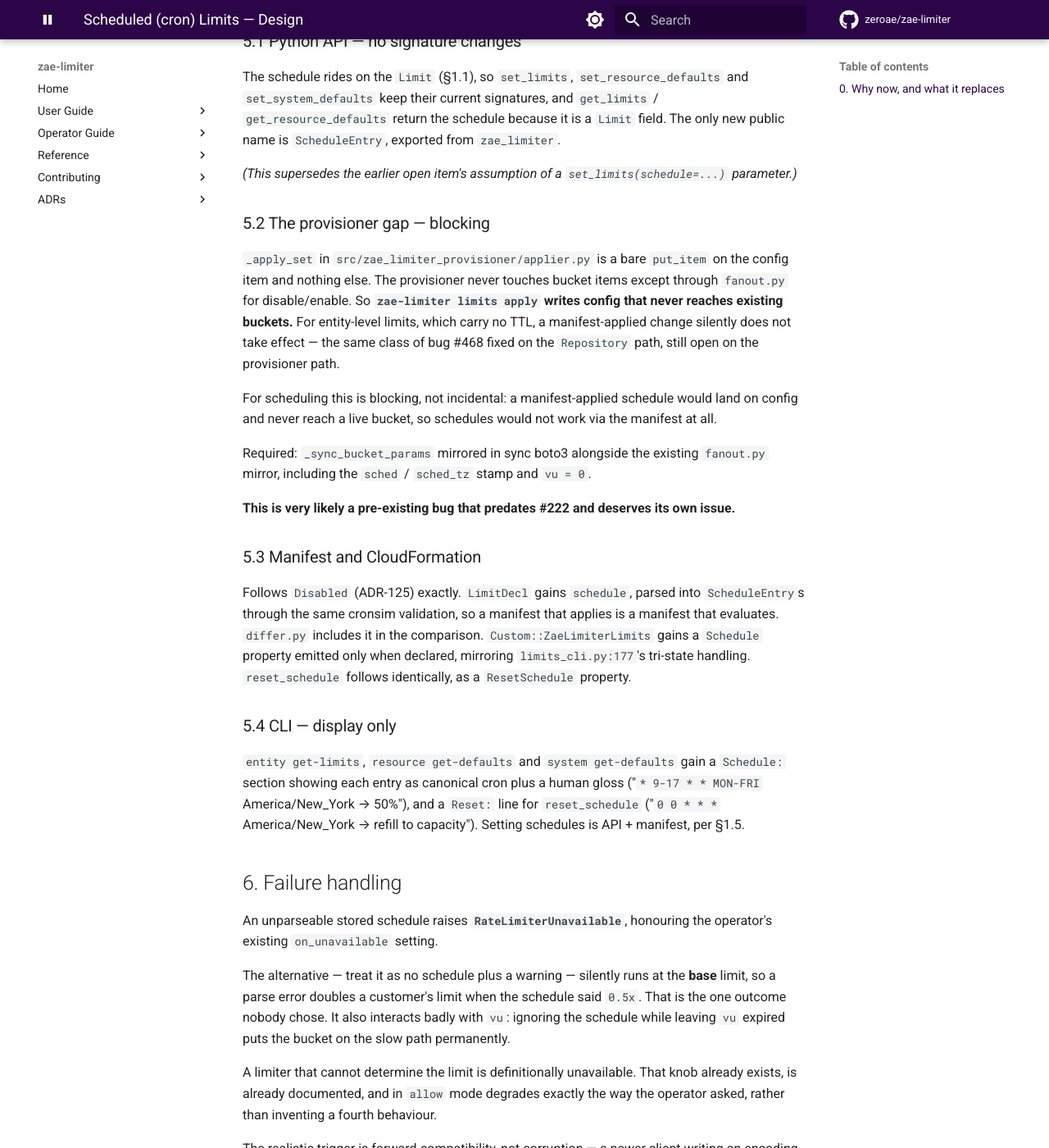
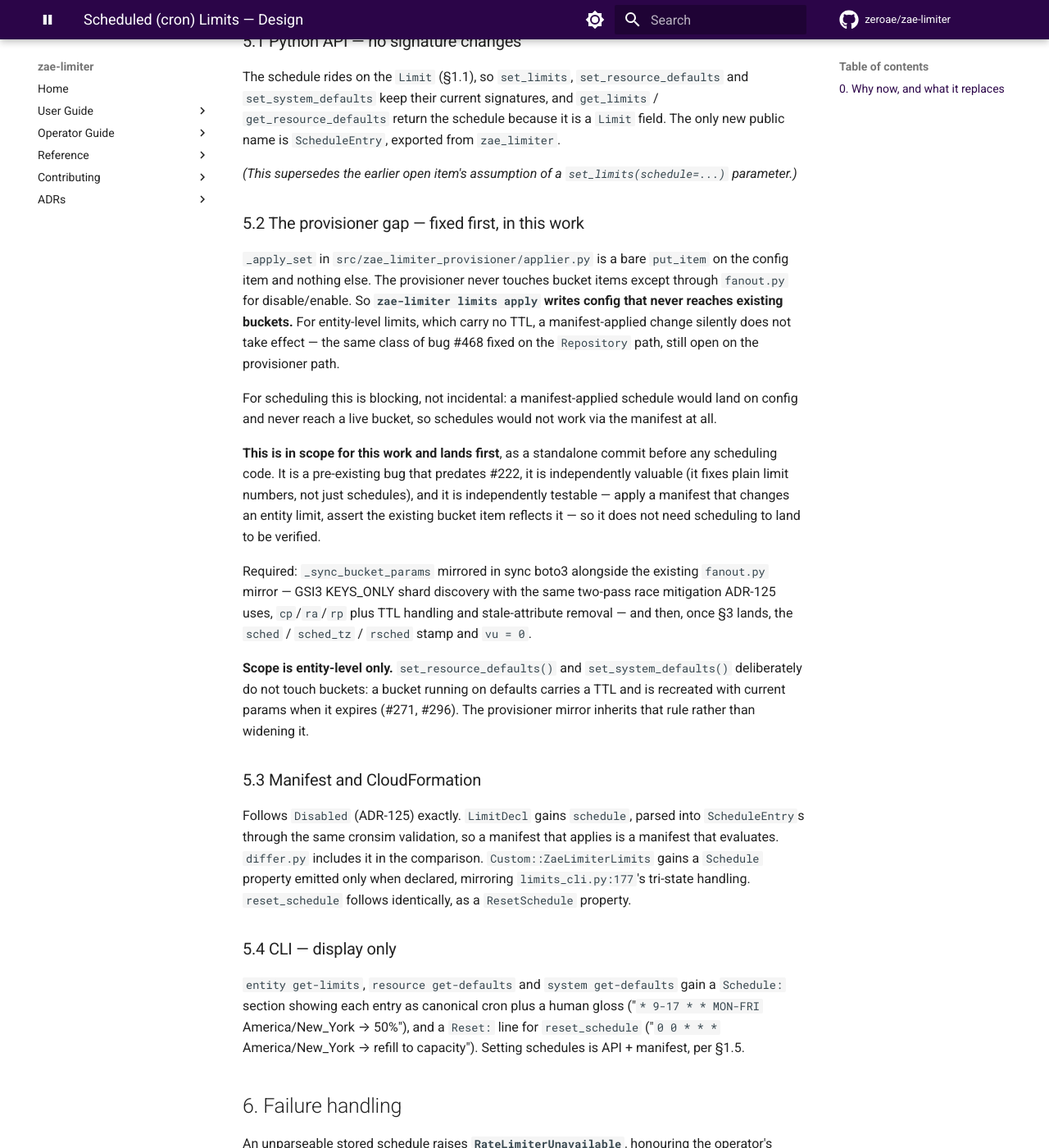
Before and after one commit to zeroae/zae-limiter, an MkDocs documentation site: the page built from docs/plans/2026-09-13-scheduled-limits-design.md, in a window 1280 px wide and 1400 px high, scrolled down 14123 px. Shown: the whole window at 82% size. Built offline with MkDocs 1.6.1 and Material for MkDocs 9.7.7, drawn with Linux system fonts in a browser that asks for light colours; comment, search, counter and statistics services are not loaded; the version menu is left out; some of the changed text lies outside the part shown.

Commit message:
📝 docs(plans): fold the provisioner bucket-sync fix into #222 scope
The provisioner's _apply_set never syncs bucket params, so `limits apply`
writes config that never reaches live buckets. It now lands first, as a
standalone commit before any scheduling code: it predates #222, fixes
plain limit numbers as well as schedules, and is testable on its own.

Scope is entity-level only — resource and system defaults deliberately
rely on bucket TTL (#271, #296), and the mirror inherits that rule.

Also records the matching known limitation: a resource- or system-level
schedule change reaches existing buckets only on TTL expiry, since a vu
boundary re-materialises from the item's own stamped sched.

Refs #222, #468, #271, #296

Co-Authored-By: Claude Opus 5 (1M context) <noreply@anthropic.com>
Claude-Session: https://claude.ai/code/session_01QdVj8nPhUwTz2aNJzMFqt5

```diff
--- a/docs/plans/2026-09-13-scheduled-limits-design.md
+++ b/docs/plans/2026-09-13-scheduled-limits-design.md
@@ -562,7 +562,7 @@ name is `ScheduleEntry`, exported from `zae_limiter`.
 *(This supersedes the earlier open item's assumption of a `set_limits(schedule=...)`
 parameter.)*
 
-### 5.2 The provisioner gap — blocking
+### 5.2 The provisioner gap — fixed first, in this work
 
 `_apply_set` in `src/zae_limiter_provisioner/applier.py` is a bare `put_item` on the config
 item and nothing else. The provisioner never touches bucket items except through `fanout.py`
@@ -574,10 +574,21 @@ on the provisioner path.
 For scheduling this is blocking, not incidental: a manifest-applied schedule would land on
 config and never reach a live bucket, so schedules would not work via the manifest at all.
 
+**This is in scope for this work and lands first**, as a standalone commit before any
+scheduling code. It is a pre-existing bug that predates #222, it is independently valuable
+(it fixes plain limit numbers, not just schedules), and it is independently testable — apply
+a manifest that changes an entity limit, assert the existing bucket item reflects it — so it
+does not need scheduling to land to be verified.
+
 Required: `_sync_bucket_params` mirrored in sync boto3 alongside the existing `fanout.py`
-mirror, including the `sched` / `sched_tz` stamp and `vu = 0`.
+mirror — GSI3 KEYS_ONLY shard discovery with the same two-pass race mitigation ADR-125 uses,
+`cp`/`ra`/`rp` plus TTL handling and stale-attribute removal — and then, once §3 lands, the
+`sched` / `sched_tz` / `rsched` stamp and `vu = 0`.
 
-**This is very likely a pre-existing bug that predates #222 and deserves its own issue.**
+**Scope is entity-level only.** `set_resource_defaults()` and `set_system_defaults()`
+deliberately do not touch buckets: a bucket running on defaults carries a TTL and is recreated
+with current params when it expires (#271, #296). The provisioner mirror inherits that rule
+rather than widening it.
 
 ### 5.3 Manifest and CloudFormation
 
@@ -687,6 +698,11 @@ Plus the generated sync counterparts throughout.
   the table.
 - A reset applies on the first request after its edge, not at the edge itself, so an idle
   bucket's quota visibly returns late. Nothing observes a bucket that no one is using.
+- A **resource- or system-level** schedule change reaches existing buckets only when their TTL
+  expires and they are recreated, because a `vu` boundary re-materialises from the item's own
+  stamped `sched` and never reads config. This is consistent with the existing treatment of
+  default-derived params (#271, #296) rather than a new gap, but schedules make the staleness
+  window easier to notice. Entity-level changes fan out immediately (§3.4, §5.2).
 - A reset sets the balance to the *effective* capacity in force at that instant, so a reset
   landing inside a `scale: 0.5` window restores half. That is the intended reading of
   "reset to the current limit", but it is worth stating because the alternative reading —
```
